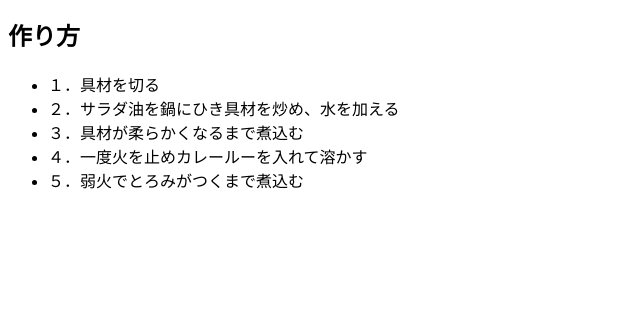
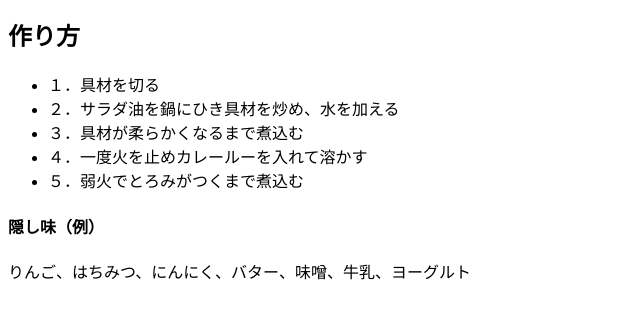
Before and after one commit to 4th-platoon-the-immortal/kadai-06, a plain HTML site: page index.html in a window 1280 px wide. Shown: the part 102-420 px from the top of the page, without its empty margins (0-640 px from the left). Drawn offline with Linux system fonts and the light colour scheme.

Commit message:
隠し味の例を追加

```diff
--- a/index.html
+++ b/index.html
@@ -14,5 +14,7 @@
             <li>４．一度火を止めカレールーを入れて溶かす</li>
             <li>５．弱火でとろみがつくまで煮込む</li>
         </ul>
+        <h4>隠し味（例）</h4>
+        <p>りんご、はちみつ、にんにく、バター、味噌、牛乳、ヨーグルト</p>
     </body>
 </html>
```
